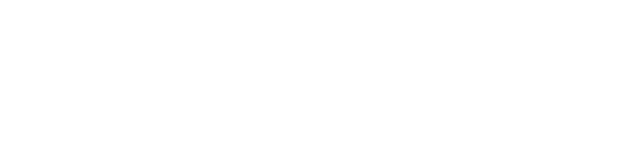
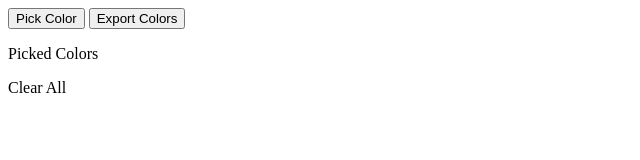
Before and after one commit to thorcamara/Chrome_color_picker_extension, a plain HTML site: page index.html in a window 1280 px wide. Shown: the whole page, without its empty margins (0-640 px from the left). Drawn offline with Linux system fonts and the light colour scheme.

Commit message:
Added HTML structure

```diff
--- a/index.html
+++ b/index.html
@@ -10,7 +10,21 @@
 
 <body>
 
-
+  <div class="container">
+    <div class="picker">
+      <button id="picker-btn">Pick Color</button>
+      <button id="export-btn">Export Colors</button>
+    </div>
+    <div class="colors-list hide">
+      <header>
+        <p class="title">
+          Picked Colors
+        </p>
+        <span id="clear-btn">Clear All</span>
+      </header>
+      <ul class="all-colors"></ul>
+    </div>
+  </div>
 
   <script src="script.js"></script>
 </body>
```
